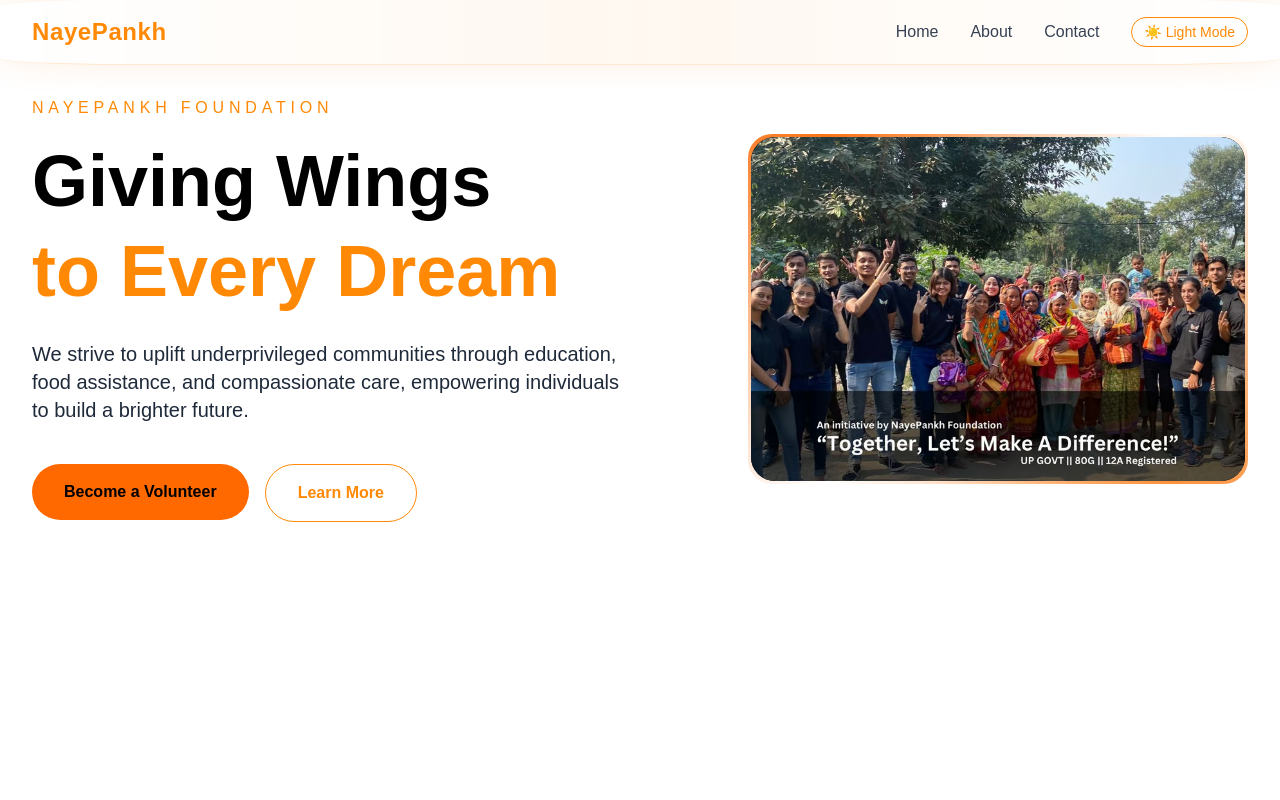
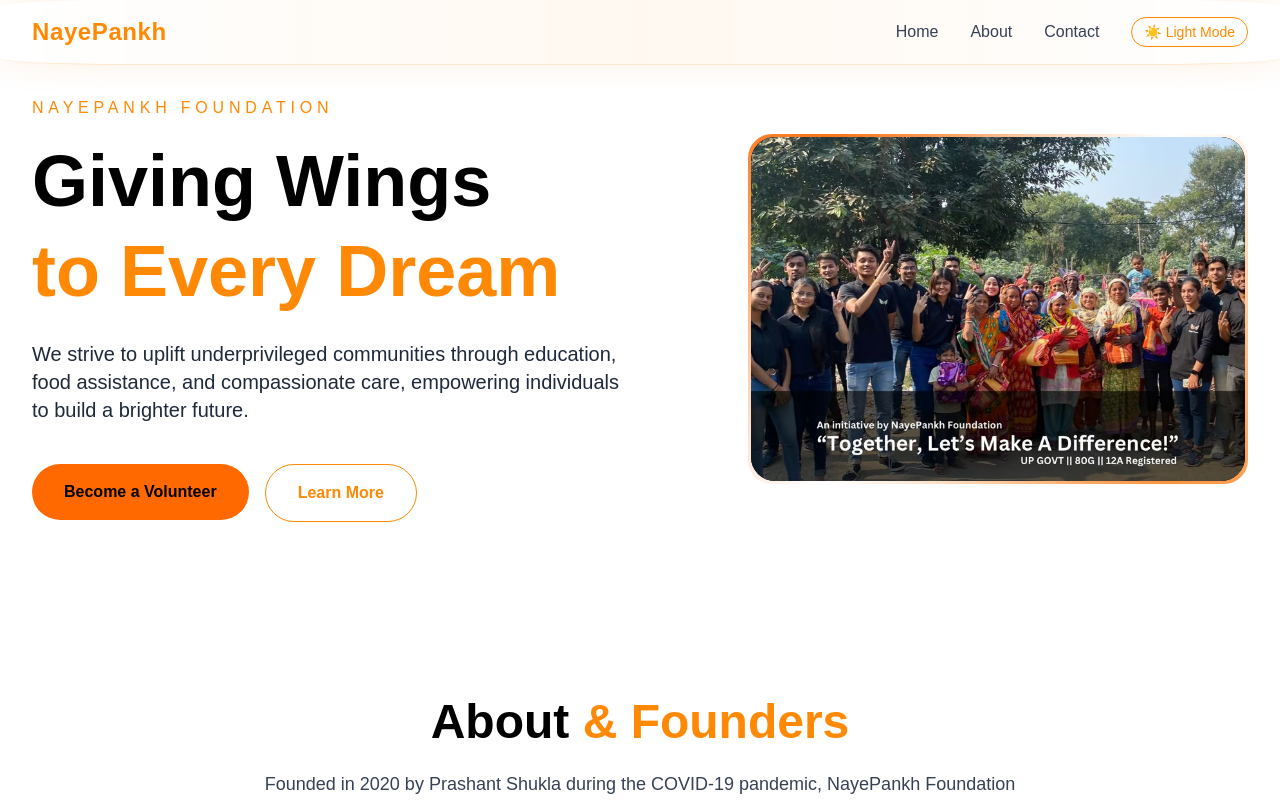
Before and after one commit to bhaardwajkhyati-cell/NayePankh, a Next.js app in the folder nayepankh-foundation/: page / in a window 1280 px wide. Shown: the top 800 px of the page. Built offline with nearby package versions, Linux system fonts and the light colour scheme.

Commit message:
fixing hero section

```diff
--- a/nayepankh-foundation/src/app/components/Hero.jsx
+++ b/nayepankh-foundation/src/app/components/Hero.jsx
@@ -2,7 +2,7 @@
 
 export default function HeroSection() {
   return (
-    <section id = "hero" className="min-h-screen pt-32 md:pt-24 bg-white text-black dark:bg-black dark:text-white px-8 pt-36 pb-20 transition-colors duration-300">
+    <section id = "hero" className="py-24 pt-32 md:pt-24 bg-white text-black dark:bg-black dark:text-white px-8 pt-36 pb-20 transition-colors duration-300">
       <div className="max-w-7xl mx-auto flex flex-col lg:flex-row items-center justify-between gap-16">
 
         {/* Left Side */}
```
